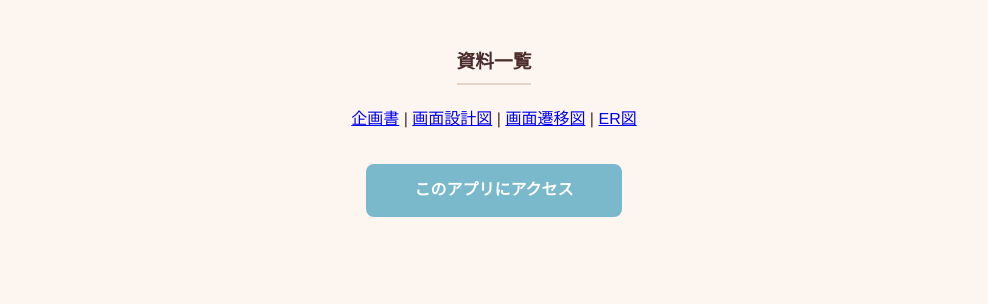
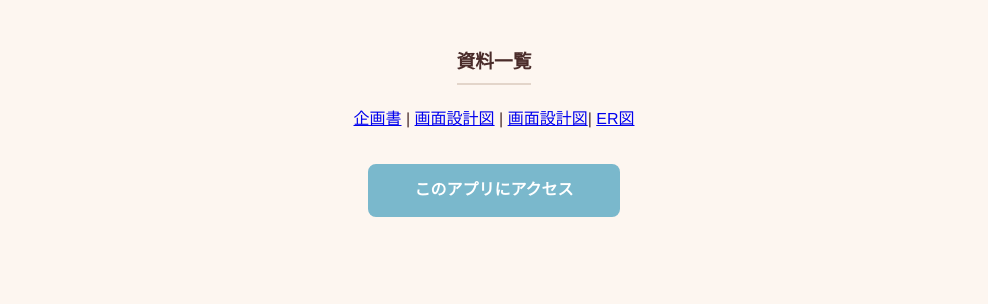
Before and after one commit to ryoko-niimi/Choco-Palette, a Django app: page / in a window 1280 px wide. Shown: the part 1264-1568 px from the top of the page, without its empty margins (146-1134 px from the left). Run offline with Django 4.2, Linux system fonts and the light colour scheme.

Commit message:
7月13日

```diff
--- a/first_project/choco_palette/templates/choco_palette/portfolio.html
+++ b/first_project/choco_palette/templates/choco_palette/portfolio.html
@@ -68,7 +68,7 @@
         <div style="margin-bottom: 20px; text-align: center;">
             <a href="{% static 'documents/kikakusho.pdf' %}" target="_blank">企画書</a> |
             <a href="{% static 'documents/screen_design.pdf' %}" target="_blank">画面設計図</a> |
-            <a href="{% static 'documents/screen_flow.pdf' %}" target="_blank">画面遷移図</a> |
+            <a href="{% static 'documents/screen_design.pdf' %}?v=2" target="_blank">画面設計図</a>|
             <a href="{% static 'documents/er_diagram.pdf' %}" target="_blank">ER図</a>
         </div>
 
```
